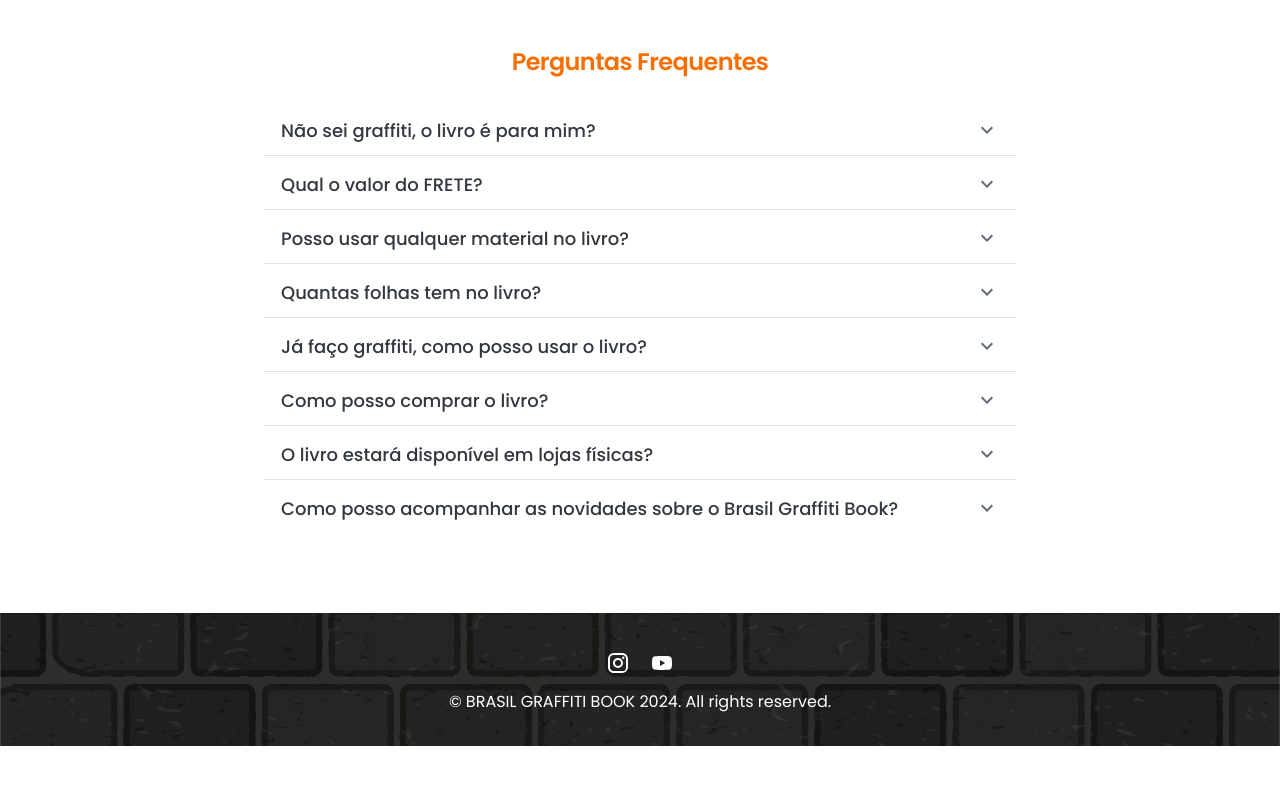
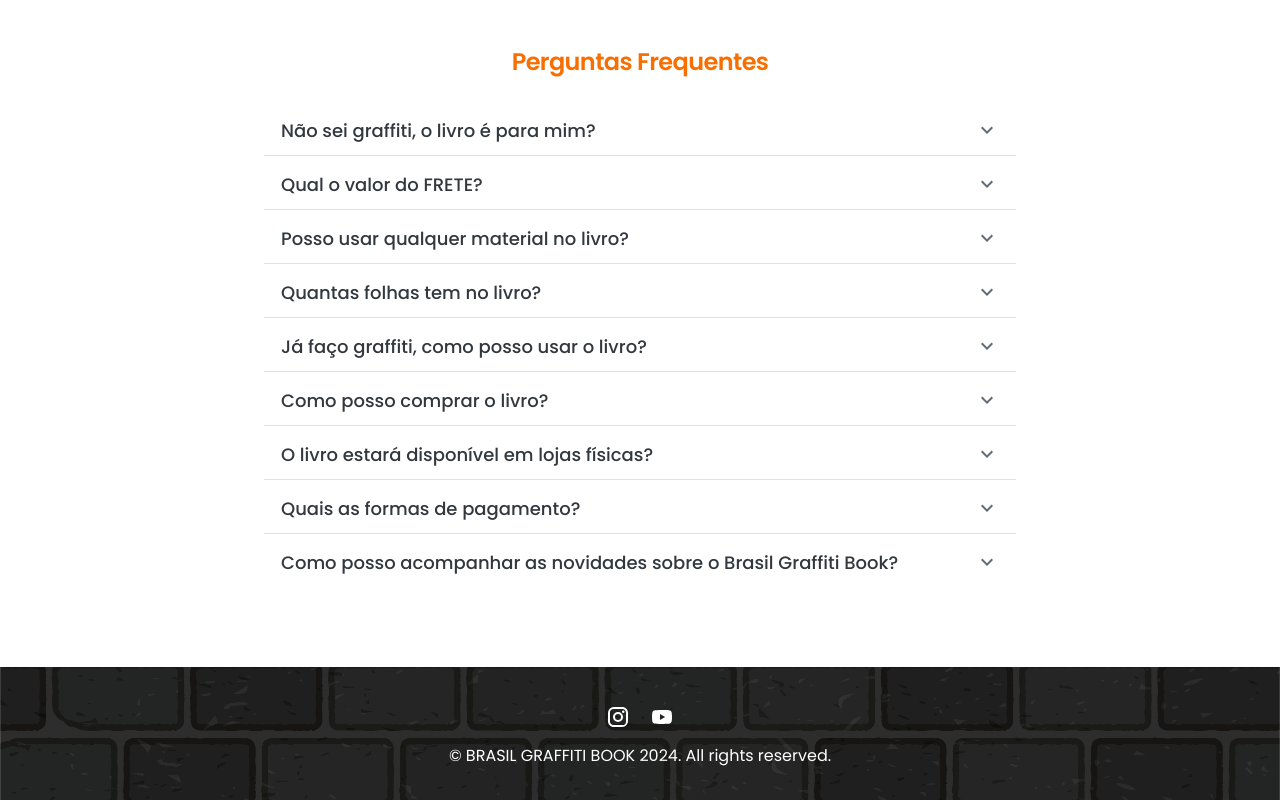
Before and after one commit to jricardocarreira/lp-brasil-graffiti-book, a Next.js app: page / in a window 1280 px wide. Shown: the part 3112-3912 px from the top of the page. Before the commit the page ends 3858 px from the top, so only its background shows below. Built offline with nearby package versions, Linux system fonts and the light colour scheme; no server answers; a web font is replaced by a local one.

Commit message:
feat: add formas de pagamento

```diff
--- a/src/components/Questions.tsx
+++ b/src/components/Questions.tsx
@@ -90,6 +90,12 @@ export const Questions = () => {
           </AccordionDetails>
         </Accordion>
         <Accordion>
+          <AccordionSummary>Quais as formas de pagamento?</AccordionSummary>
+          <AccordionDetails>
+            PIX e Cartão de crédito (à vista/parcelado) via link de pagamento do Mercado Pago
+          </AccordionDetails>
+        </Accordion>
+        <Accordion>
           <AccordionSummary>Como posso acompanhar as novidades sobre o Brasil Graffiti Book?</AccordionSummary>
           <AccordionDetails>
             Siga-me nas redes sociais para ficar por dentro de todas as novidades e conteúdos exclusivos relacionados ao Brasil Graffiti Book. Você pode me encontrar no Instagram, YouTube e TikTok.
```
